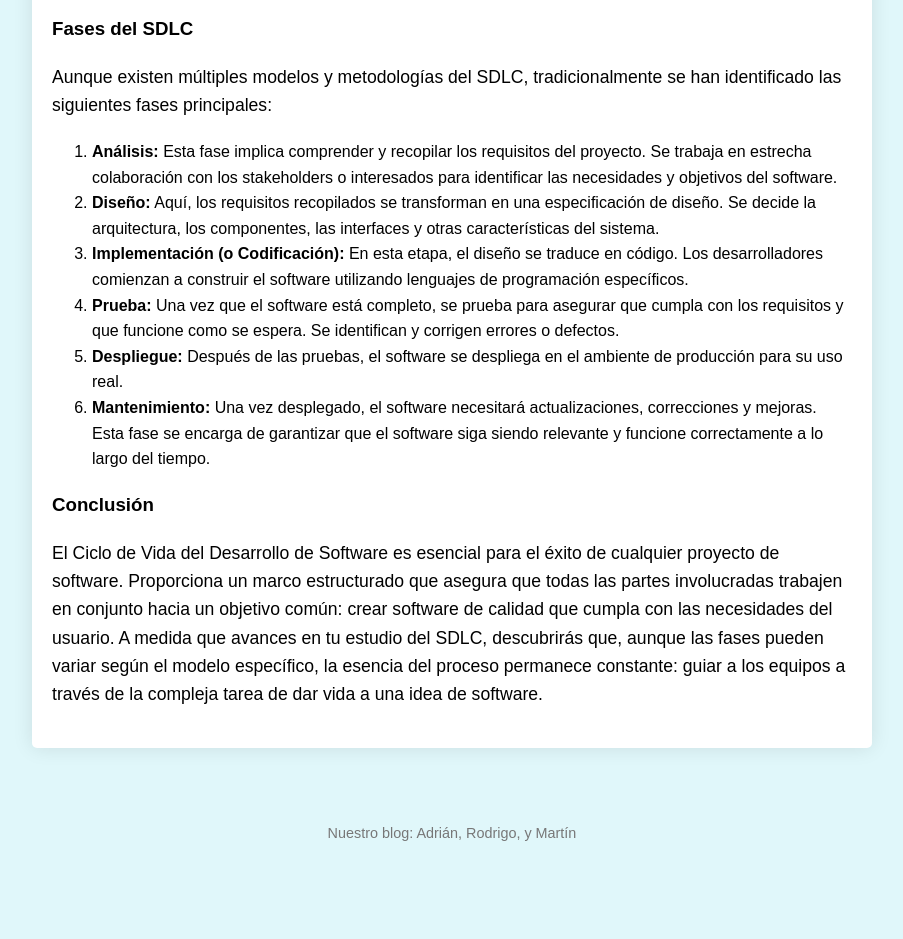
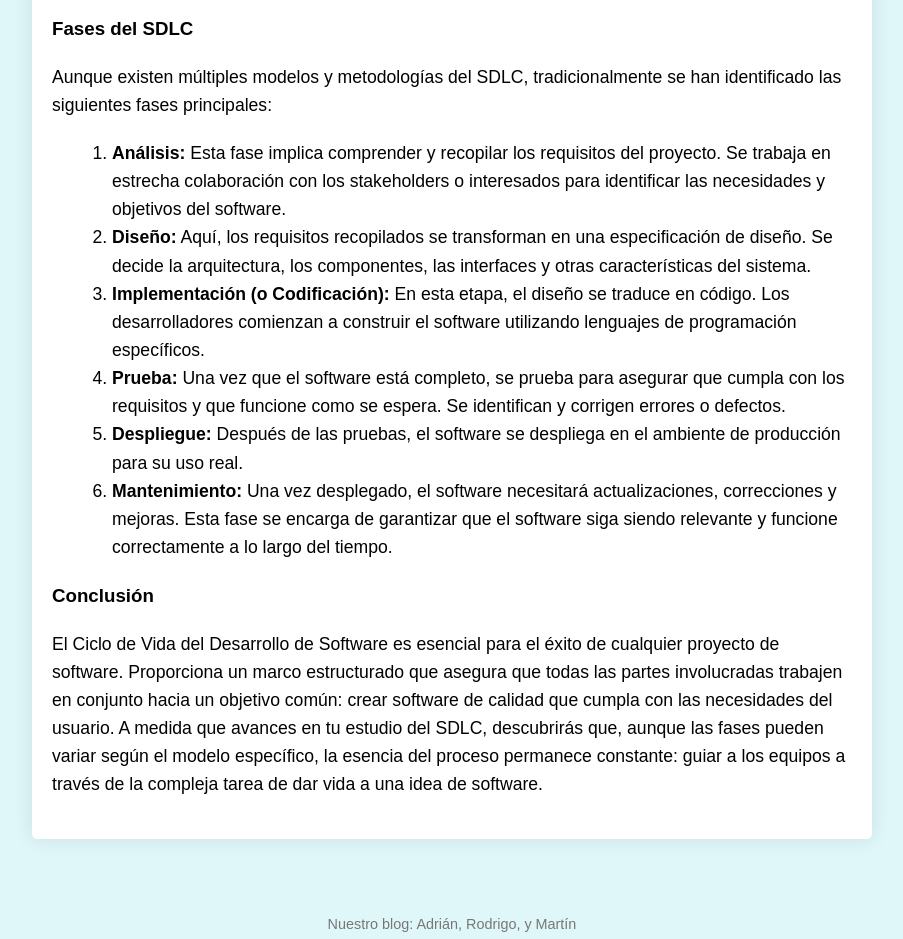
Before and after one commit to mzacuna/ciclo-software, a plain HTML site: page introduccion.html in a window 1280 px wide. Shown: the part 800-1739 px from the top of the page, without its empty margins (188-1091 px from the left). Before the commit the page ends 1700 px from the top, so only its background shows below. Drawn offline with Linux system fonts and the light colour scheme.

Commit message:
hacer que las listas se alineen visualmente con el resto del texto

```diff
--- a/styles.css
+++ b/styles.css
@@ -51,6 +51,11 @@ main article p {
     margin-bottom: 20px;
 }
 
+ol, ul {
+    font-size: 1.1em;
+    margin: 0 0 20px 20px;
+}
+
 footer {
     max-width: 800px;
     margin: 20px auto;
```
